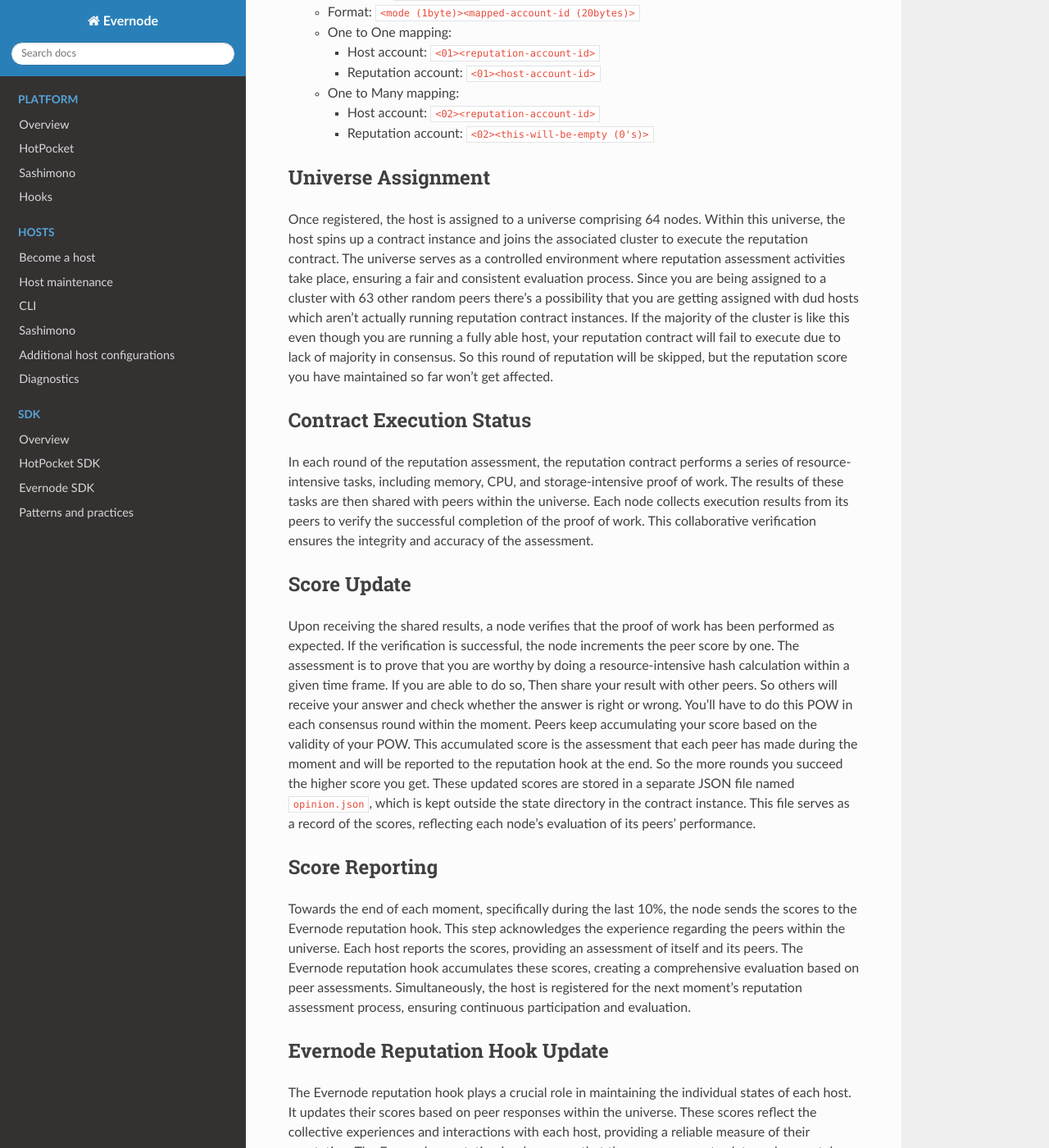
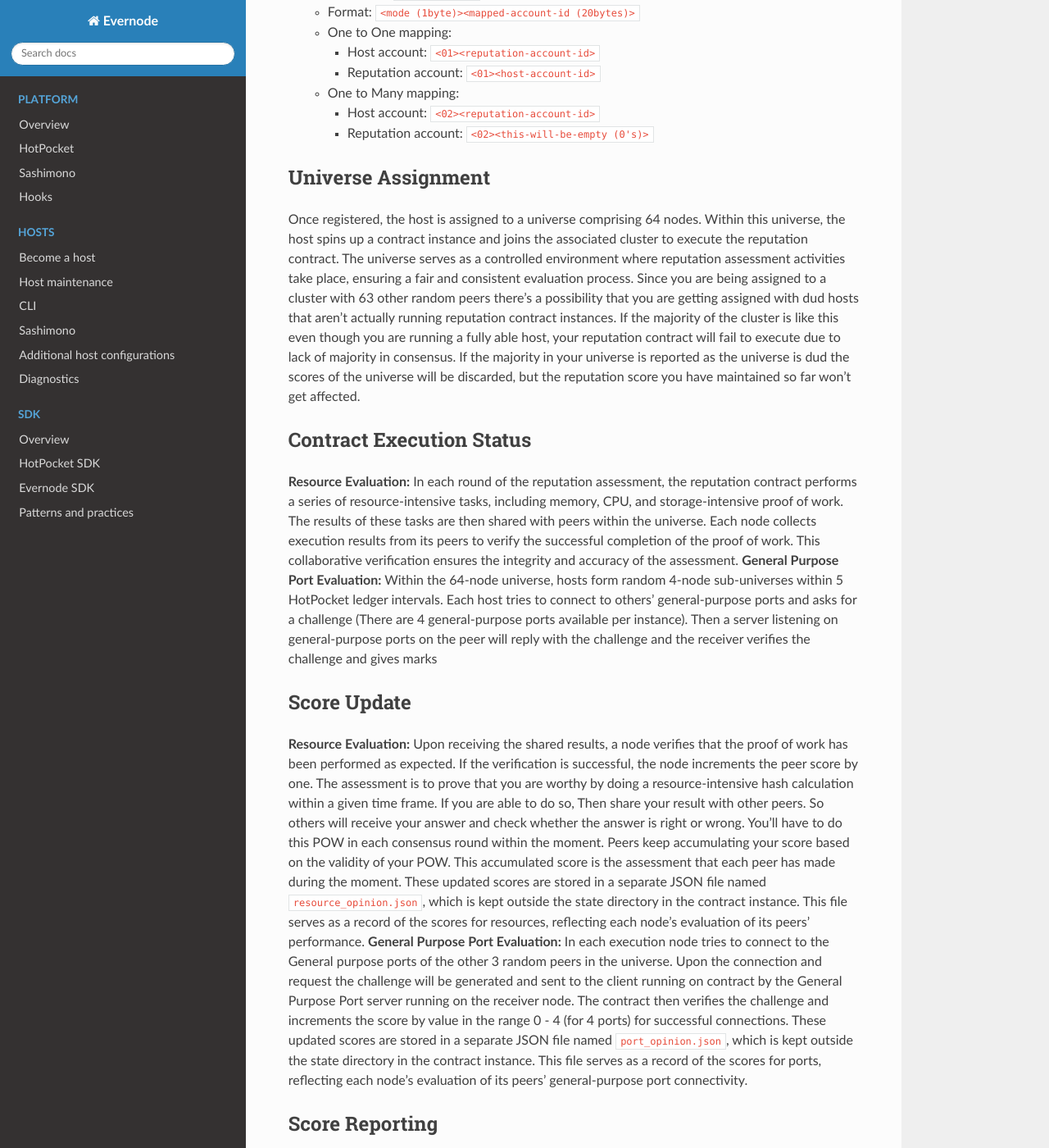
Before and after one commit to tequdev/evernode-docs, a Sphinx documentation site: the page built from docs/source/hosts/evernode-host-reputationd.md, in a window 1280 px wide and 1400 px high, scrolled down 1500 px. Shown: the whole window at 82% size. Built offline with Sphinx 7.4.7 and the Read the Docs theme 2.0.0, drawn with Linux system fonts in a browser that asks for light colours; some of the changed text lies outside the part shown.

```diff
--- a/docs/source/hosts/evernode-host-reputationd.md
+++ b/docs/source/hosts/evernode-host-reputationd.md
@@ -17,10 +17,10 @@
 - Hosts are required to initially deposit adequate XAH funds for setting up their account.
 - Please ensure the secret for this account and the host registration account are backed up to safeguard against any issues with the host machine.
 - When specifying an existing account, it will act as a delegate for the reputation assessment process.
-- If managing `multiple hosts`, a SINGLE reputation account can be used for all, with a separate `DELEGATE HOOK` integrated into the reputation account. This is not the reputation hook which manages all the host's reputations. This will be a separate lightweight hook running in the host reputation account.
+- If managing `multiple hosts`, a SINGLE reputation account can be used for all, with a separate `DELEGATE HOOK` integrated into the reputation account. This is not the reputation hook that manages all the host's reputations. This will be a separate lightweight hook running in the host reputation account.
 - If you are opted in as a one-to-many reputation account mode. It's recommended not to assign a large number of hosts to your reputation account as it would cause account sequence conflicts. Even though the transactions are submitted parallel for hosts in their ReputationD services, they are submitted in a randomized manner. However, since the reputation preparation happens within the last 10% of the moment, due to this small time window. The higher the number of hosts higher the possibility of getting same account sequence.
 - Changing the modes of existing reputation account could lead to some temporary consequences for already configured hosts which are opted in.
-  - For example if you set reputation to manage `multiple hosts`, And if you have already opted in same reputation account for a single host there is a chance of missing the current reputation assessment of the existing host.
+  - For example, if you set reputation to manage `multiple hosts`, And if you have already opted in the same reputation account for a single host there is a chance of missing the current reputation assessment of the existing host.
 - The host will be responsible for covering the cost of invoking this hook, which triggers upon a specific transaction called `ttACCOUNT_SET`.
 - The relationship between the host registration account address and reputation address is mapped in the `WalletLocator` field. And it's in the following format.
 
@@ -35,29 +35,47 @@
 ## Universe Assignment
 
 Once registered, the host is assigned to a universe comprising 64 nodes. Within this universe, the host spins up a contract instance and joins the associated cluster to execute the reputation contract. The universe serves as a controlled environment where reputation assessment activities take place, ensuring a fair and consistent evaluation process.
-Since you are being assigned to a cluster with 63 other random peers there's a possibility that you are getting assigned with dud hosts which aren't actually running reputation contract instances. If the majority of the cluster is like this even though you are running a fully able host, your reputation contract will fail to execute due to lack of majority in consensus. So this round of reputation will be skipped, but the reputation score you have maintained so far won't get affected.
+Since you are being assigned to a cluster with 63 other random peers there's a possibility that you are getting assigned with dud hosts that aren't actually running reputation contract instances. If the majority of the cluster is like this even though you are running a fully able host, your reputation contract will fail to execute due to lack of majority in consensus.
+If the majority in your universe is reported as the universe is dud the scores of the universe will be discarded, but the reputation score you have maintained so far won't get affected.
 
 ## Contract Execution Status
 
-In each round of the reputation assessment, the reputation contract performs a series of resource-intensive tasks, including memory, CPU, and storage-intensive proof of work. The results of these tasks are then shared with peers within the universe. Each node collects execution results from its peers to verify the successful completion of the proof of work. This collaborative verification ensures the integrity and accuracy of the assessment.
+**Resource Evaluation:** In each round of the reputation assessment, the reputation contract performs a series of resource-intensive tasks, including memory, CPU, and storage-intensive proof of work. The results of these tasks are then shared with peers within the universe. Each node collects execution results from its peers to verify the successful completion of the proof of work. This collaborative verification ensures the integrity and accuracy of the assessment.
+**General Purpose Port Evaluation:** Within the 64-node universe, hosts form random 4-node sub-universes within 5 HotPocket ledger intervals. Each host tries to connect to others' general-purpose ports and asks for a challenge (There are 4 general-purpose ports available per instance). Then a server listening on general-purpose ports on the peer will reply with the challenge and the receiver verifies the challenge and gives marks
 
 ## Score Update
 
-Upon receiving the shared results, a node verifies that the proof of work has been performed as expected. If the verification is successful, the node increments the peer score by one.
-The assessment is to prove that you are worthy by doing a resource-intensive hash calculation within a given time frame. If you are able to do so, Then share your result with other peers. So others will receive your answer and check whether the answer is right or wrong. You'll have to do this POW in each consensus round within the moment. Peers keep accumulating your score based on the validity of your POW. This accumulated score is the assessment that each peer has made during the moment and will be reported to the reputation hook at the end. So the more rounds you succeed the higher score you get.
-These updated scores are stored in a separate JSON file named `opinion.json`, which is kept outside the state directory in the contract instance. This file serves as a record of the scores, reflecting each node's evaluation of its peers' performance.
+**Resource Evaluation:** Upon receiving the shared results, a node verifies that the proof of work has been performed as expected. If the verification is successful, the node increments the peer score by one.
+The assessment is to prove that you are worthy by doing a resource-intensive hash calculation within a given time frame. If you are able to do so, Then share your result with other peers. So others will receive your answer and check whether the answer is right or wrong. You'll have to do this POW in each consensus round within the moment. Peers keep accumulating your score based on the validity of your POW. This accumulated score is the assessment that each peer has made during the moment.
+These updated scores are stored in a separate JSON file named `resource_opinion.json`, which is kept outside the state directory in the contract instance. This file serves as a record of the scores for resources, reflecting each node's evaluation of its peers' performance.
+**General Purpose Port Evaluation:** In each execution node tries to connect to the General purpose ports of the other 3 random peers in the universe. Upon the connection and request the challenge will be generated and sent to the client running on contract by the General Purpose Port server running on the receiver node. The contract then verifies the challenge and increments the score by value in the range 0 - 4 (for 4 ports) for successful connections.
+These updated scores are stored in a separate JSON file named `port_opinion.json`, which is kept outside the state directory in the contract instance. This file serves as a record of the scores for ports, reflecting each node's evaluation of its peers' general-purpose port connectivity.
 
 ## Score Reporting
 
-Towards the end of each moment, specifically during the last 10%, the node sends the scores to the Evernode reputation hook. This step acknowledges the experience regarding the peers within the universe. Each host reports the scores, providing an assessment of itself and its peers. The Evernode reputation hook accumulates these scores, creating a comprehensive evaluation based on peer assessments. Simultaneously, the host is registered for the next moment's reputation assessment process, ensuring continuous participation and evaluation.
+Towards the end of each moment, specifically during the last 10%, the node sends the scores to the Evernode reputation hook.
+Scores are averaged to 100% based on try/success rate. The total score is weighted as 75% for resource assessment scores and 25% for port assessment scores. The final score reported to Hook is an average per node.
+This step acknowledges the experience regarding the peers within the universe. Each host reports the scores, providing an assessment of itself and its peers.
+The Evernode reputation hook accumulates these scores for a moment, creating a comprehensive evaluation based on peer assessments. In each new moment, these scores will be averaged and kept as the last moment's averaged score and the numerator denominator used to calculate the score will be reset. Simultaneously, the host is registered for the next moment's reputation assessment process, ensuring continuous participation and evaluation.
 
 ## Evernode Reputation Hook Update
 
 The Evernode reputation hook plays a crucial role in maintaining the individual states of each host. It updates their scores based on peer responses within the universe. These scores reflect the collective experiences and interactions with each host, providing a reliable measure of their reputation. The Evernode reputation hook ensures that the scores are up-to-date and accurately represent the hosts' contributions and performance.
 
+## Dud Universe/Node Detection
+Hosts are reported as having faulty reputation execution and their scores will be discarded if they haven't created the minimum ledgers required (20% of closed ledgers in the cluster).
+The universe is considered faulty and the universe scoring is discarded if the minimum required number of hosts haven't reported scores (80% of the number of hosts in the universe).
+
 ## Performance Check
 
-Hosts can check their performance results regarding the reputation assessment using the `evernode reputationd status` command. This command displays the scores of the reputation contract execution, with the `scoreNumerator` representing the accumulated score value and the `scoreDenominator` representing the number of acknowledgments received to formulate that score. By running this command, hosts can gain insights into their reputation scores and understand how their contributions are perceived within the community.
+Hosts can check their performance results regarding the reputation assessment using the `evernode reputationd status` command. This command displays the scores of the reputation contract execution. By running this command, hosts can gain insights into their reputation scores and understand how their contributions are perceived within the community.
+- `scoreNumerator` - accumulated score value of the moment.
+- `scoreDenominator` - number of acknowledgments received to formulate that score for the moment.
+- `score` - Averaged score of the last moment.
+- `lastResetMoment` - The moment when scoreNumerator and scoreDenominator were last reset to 0.
+- `lastScoredMoment` - The moment when the score was last calculated.
+- `lastUniverseSize` - Size of the universe to which scoreNumerator and scoreDenominator belong.
+- `valid` - true if the current score is calculated within the last two moments.
 
 ## Conclusion
 
--- a/docs/source/index.rst
+++ b/docs/source/index.rst
@@ -14,7 +14,7 @@
 
 Evernode licence
 ^^^^^^^^^^^^^^^^
-Please find the Evernode license `here <(https://raw.githubusercontent.com/EvernodeXRPL/evernode-test-resources/main/license/evernode-license.pdf>`_.
+Please find the Evernode license `here <(https://raw.githubusercontent.com/EvernodeXRPL/evernode-resources/main/license/evernode-license.pdf>`_.
 
 External resources
 ^^^^^^^^^^^^^^^^^^
```
Also changed, not shown: docs/source/hosts/evernode-diagnostics.md (+6 -10 lines), docs/source/hosts/evernode-host.md (+3 -3 lines), docs/source/hosts/maintenance.md (+4 -4 lines).
